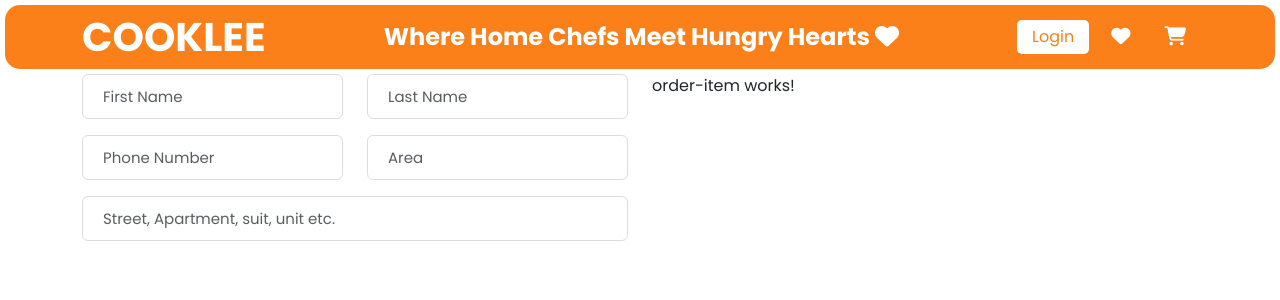
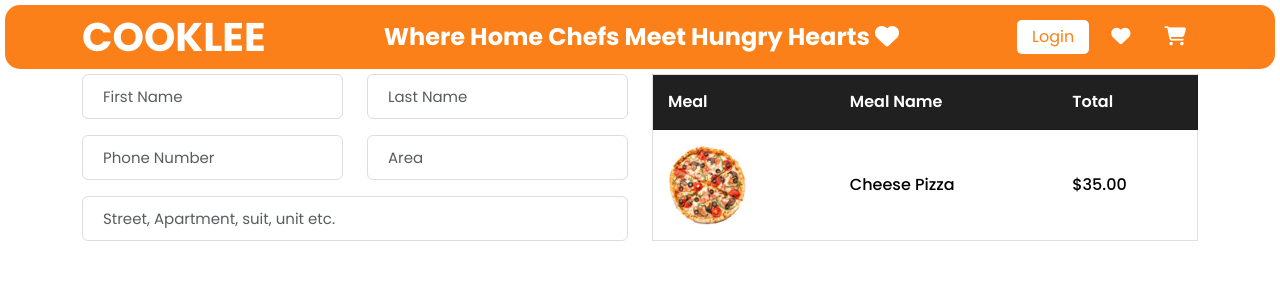
Before and after one commit to MariemMohamed04/Cooklee-Frontend, an Angular app: page /checkout in a window 1280 px wide. Shown: the top 300 px of the page. Built offline with nearby package versions, Linux system fonts and the light colour scheme.

Commit message:
OrderItem Component Done

```diff
--- a/src/app/checkout/order-item/order-item.component.css
+++ b/src/app/checkout/order-item/order-item.component.css
@@ -0,0 +1,73 @@
+
+.table-responsive {
+  border-radius: 10px;
+}
+
+.table {
+  margin-bottom: 0px;
+  font-weight: 400;
+}
+
+.check-tbl {
+  /* width: 100%; */
+  border: 1px solid rgba(0, 0, 0, 0.125);
+  vertical-align: middle;
+}
+
+.table-responsive-md {
+  /* min-width: 60rem; */
+  -webkit-overflow-scrolling: touch;
+  overflow-x: auto;
+}
+
+.table > thead {
+  vertical-align: bottom;
+}
+
+.check-tbl thead th {
+  font-size: 16px;
+  font-weight: 600;
+  padding: 15px 15px;
+  color: var(--light-color);
+  background: var(--dark-color);
+}
+
+.table > tbody {
+  vertical-align: inherit;
+}
+
+.check-tbl tbody td {
+  padding: 15px;
+  font-weight: 500;
+}
+
+img {
+  border-style: none;
+  height: auto;
+  max-width: 100%;
+  vertical-align: middle;
+}
+
+.check-tbl tbody td img {
+  width: 80px;
+  border-radius: 6px;
+}
+
+.check-tbl .favourite-item-close {
+    text-align: right;
+}
+
+.favourite-item-close button {
+  background-color: var(--main-color);
+}
+
+.btn-cart {
+  background-color: var(--shadow);
+  color: var(--dark-color);
+  transition: all 0.3s ease-in-out;
+}
+
+.btn-cart:hover {
+  background-color: var(--main-color);
+  color: var(--light-color);
+}
--- a/src/app/checkout/order-item/order-item.component.html
+++ b/src/app/checkout/order-item/order-item.component.html
@@ -1 +1,16 @@
-<p>order-item works!</p>
+<table class="table check-tbl table-responsive-md str">
+  <thead>
+    <tr>
+      <th>Meal</th>
+      <th>Meal Name</th>
+      <th>Total</th>
+    </tr>
+  </thead>
+  <tbody>
+    <tr>
+      <td class="favourite-item-img"><img src="../../assets/imgs/Meals/pic1.jpg" alt="/"></td>
+      <td class="favourite-item-name">Cheese Pizza</td>
+      <td class="favourite-item-price">$35.00</td>
+    </tr>
+  </tbody>
+</table>
```
